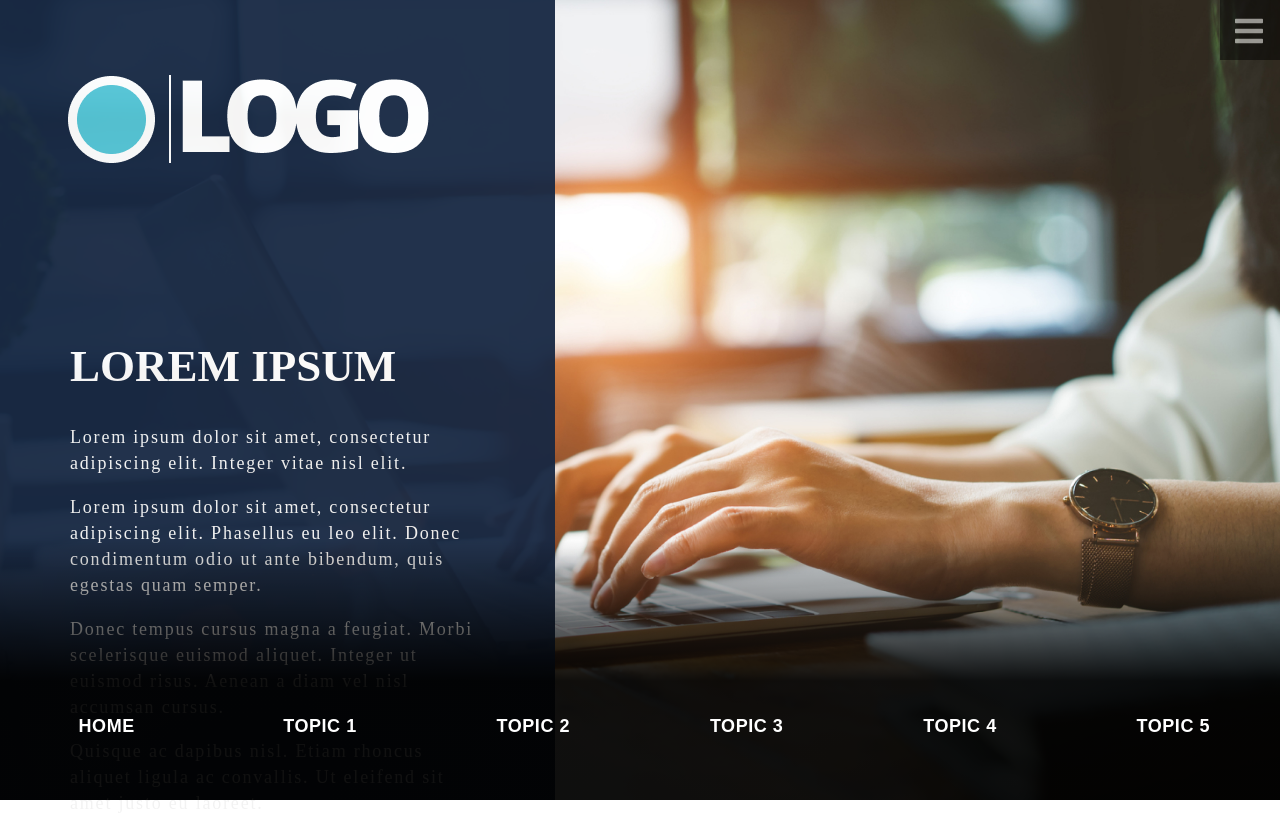
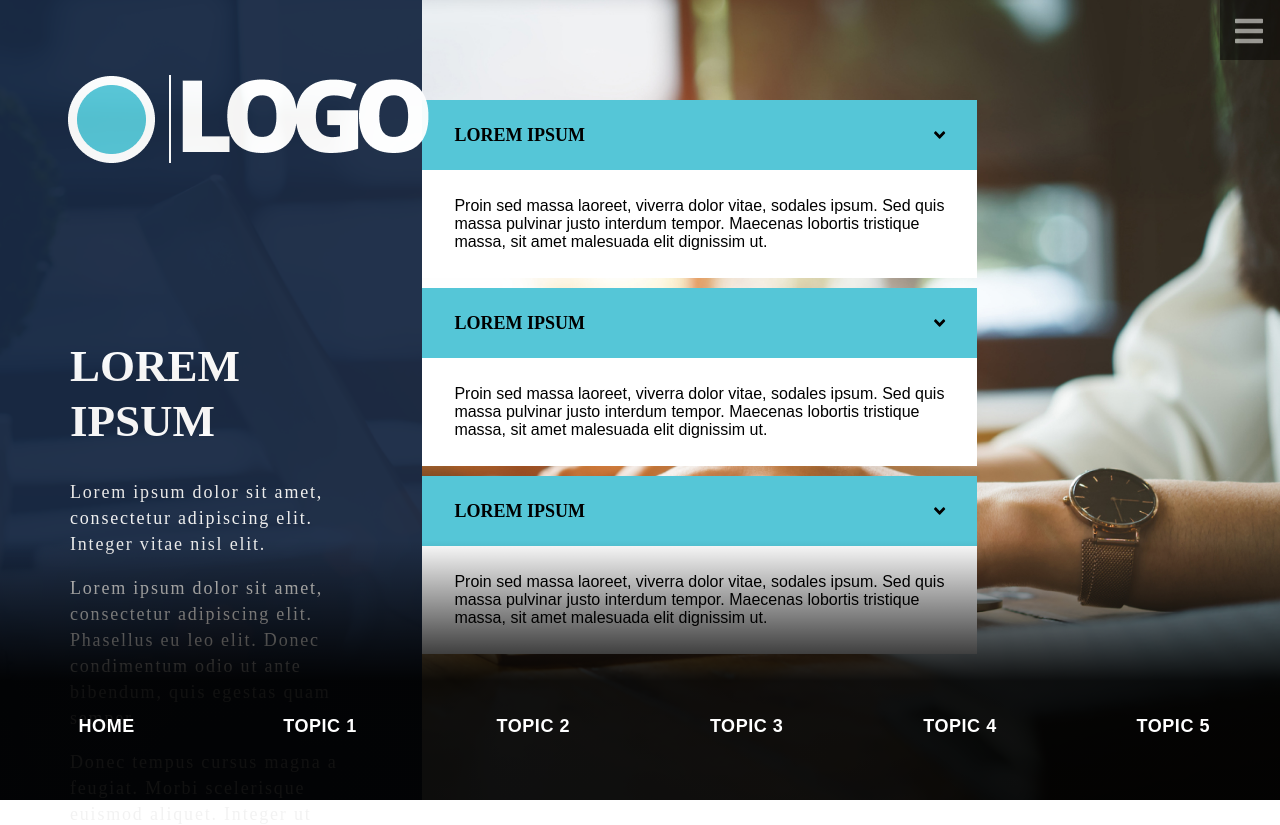
Before and after one commit to jchu521/javascript-test, a React (Create React App) app: page /home in a window 1280 px wide. Shown: the top 825 px of the page. Built offline with nearby package versions, Linux system fonts and the light colour scheme.

Commit message:
WIP: Add dropdown box

```diff
--- a/src/components/Banner/Banner.css
+++ b/src/components/Banner/Banner.css
@@ -1,5 +1,5 @@
 .leftArea {
-  width: 555px;
+  width: 33%;
   height: 100vh;
   left: 0px;
   top: 0px;
--- a/src/components/pages/Page/Page.jsx
+++ b/src/components/pages/Page/Page.jsx
@@ -1,4 +1,4 @@
-import React, { useEffect, useState } from "react";
+import React, { useEffect, useState, useRef } from "react";
 
 import { withRouter } from "react-router";
 
@@ -12,13 +12,19 @@ import HomeBackground from "../../../images/home1-bg.jpg";
 import TopicsBackground from "../../../images/home1-topic.jpg";
 import TopicsPage1Background from "../../../images/topic1-1-background.jpg";
 
+import { FontAwesomeIcon } from "@fortawesome/react-fontawesome";
+import { faAngleUp, faAngleDown } from "@fortawesome/free-solid-svg-icons";
+
 import "./Page.css";
 
 function Page({ history, match }) {
   const { pathname } = history.location;
   const [page, setPage] = useState(<Home />);
   const [backgroundImg, setBackgroundImg] = useState(HomeBackground);
-
+  const [dropDownBox, setDropDownBox] = useState(
+    Array(3).fill({ isToggle: false })
+  );
+  console.log(dropDownBox);
   useEffect(() => {
     if (pathname === "/home") {
       setPage(<Home />);
@@ -40,7 +46,75 @@ function Page({ history, match }) {
       className="page-background"
     >
       <Bar />
-      <Banner history={history}>{page}</Banner>
+      <div style={{ display: "flex" }}>
+        <Banner history={history}>{page}</Banner>
+        <span style={{ width: 555, paddingTop: 100 }}>
+          {dropDownBox.map((item, i) => (
+            <div
+              key={i}
+              style={{
+                paddingBottom: 10
+              }}
+            >
+              <div
+                style={{
+                  display: "flex",
+                  alignItems: "center",
+                  width: "100%",
+                  background: "#55C6D7",
+                  height: 70
+                }}
+              >
+                <div
+                  style={{
+                    display: "flex",
+                    justifyContent: "space-between",
+                    width: "100%",
+                    alignItems: "center",
+                    margin: "12px 32px",
+                    fontFamily: "Montserrat",
+                    fontWeight: 600,
+                    fontSize: 18,
+                    lineHeight: "28px",
+                    textTransformL: "uppercase"
+                  }}
+                >
+                  <div>LOREM IPSUM</div>
+                  {item.isToggle ? (
+                    <FontAwesomeIcon
+                      icon={faAngleUp}
+                      onClick={() => {
+                        console.log(i);
+                        dropDownBox[i].isToggle = false;
+                        setDropDownBox(dropDownBox);
+                      }}
+                    />
+                  ) : (
+                    <FontAwesomeIcon
+                      icon={faAngleDown}
+                      onClick={() => {
+                        dropDownBox[i].isToggle = true;
+                        console.log(dropDownBox);
+                        setDropDownBox(dropDownBox);
+                      }}
+                    />
+                  )}
+                </div>
+              </div>
+              <div
+                style={{
+                  padding: "27px 32px",
+                  background: "#FFFFFF"
+                }}
+              >
+                Proin sed massa laoreet, viverra dolor vitae, sodales ipsum. Sed
+                quis massa pulvinar justo interdum tempor. Maecenas lobortis
+                tristique massa, sit amet malesuada elit dignissim ut.
+              </div>
+            </div>
+          ))}
+        </span>
+      </div>
       {pathname === "/home" || pathname === "/topic1" ? (
         <Navbar history={history} />
       ) : null}
```
